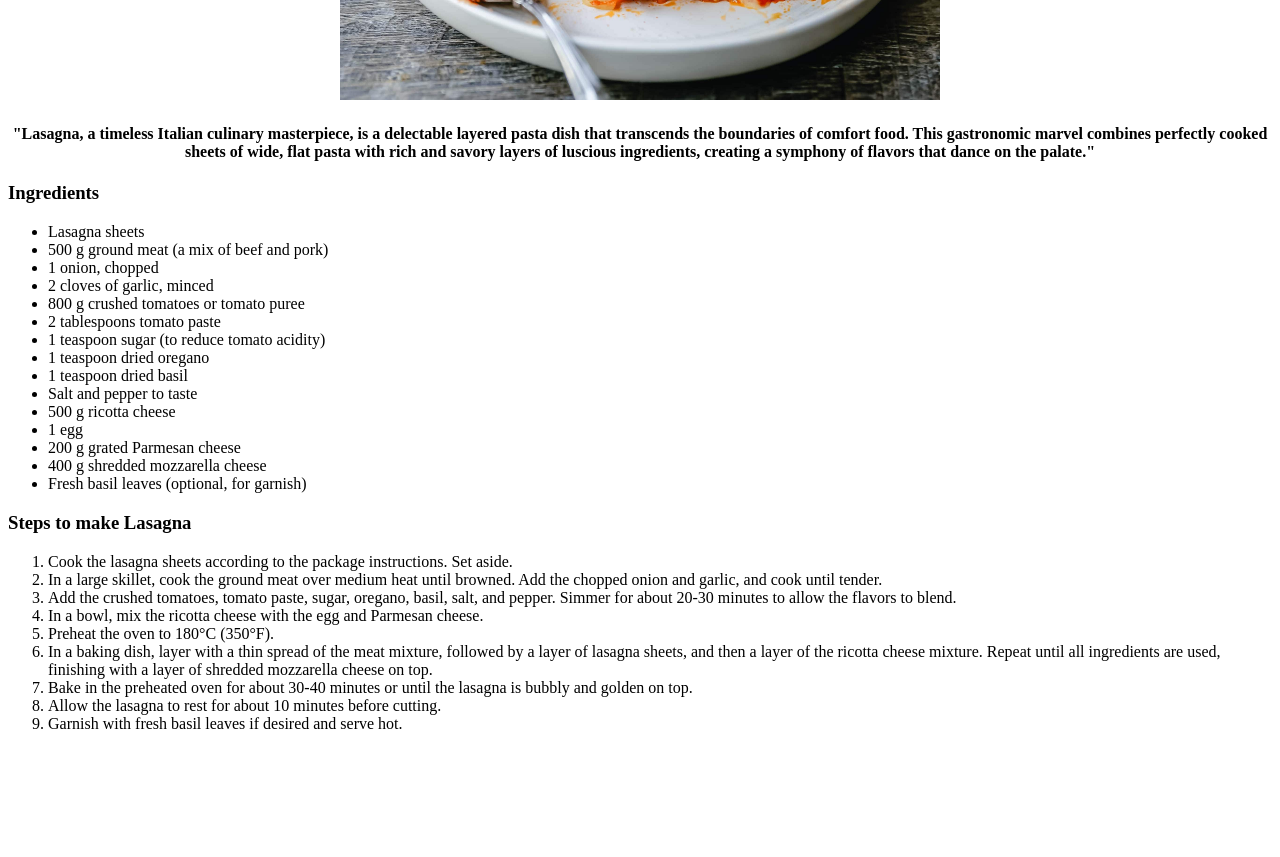
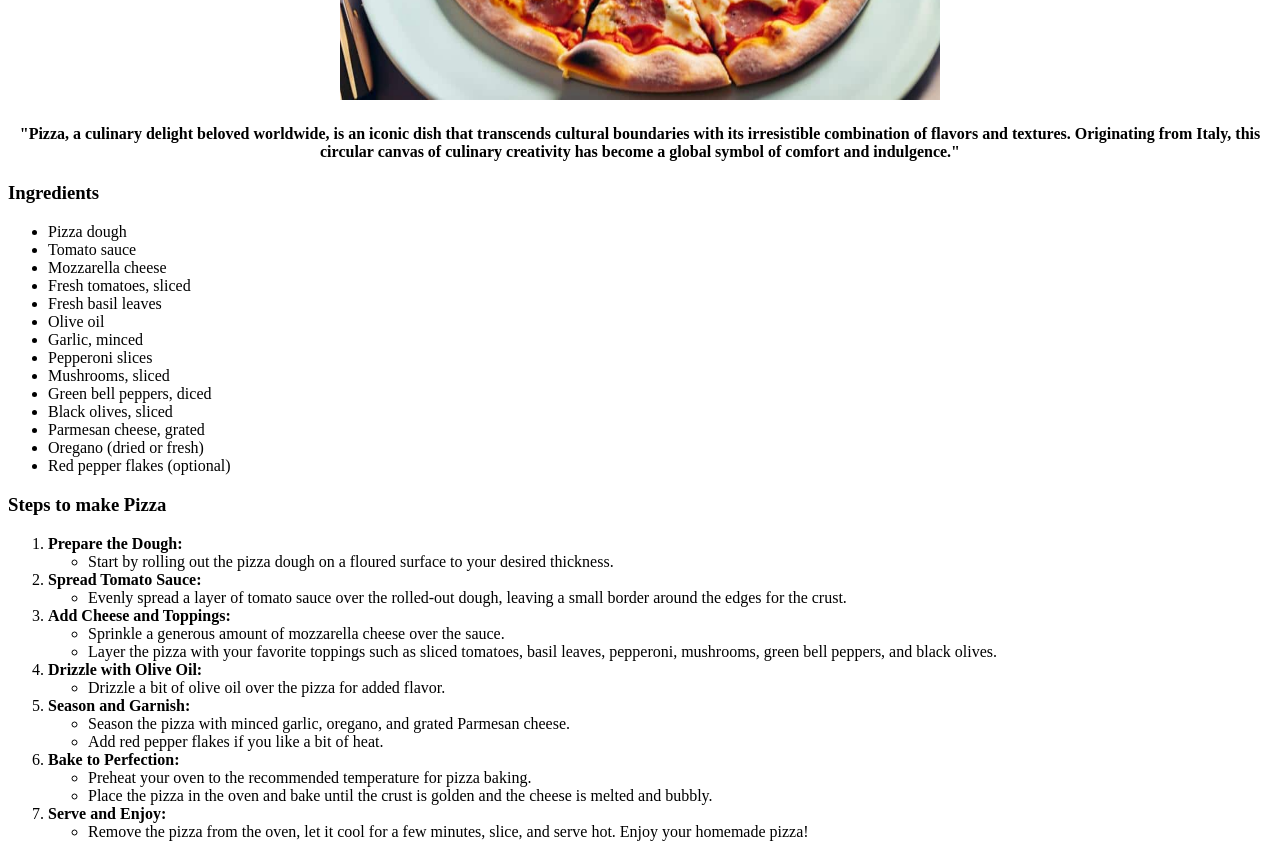
Before and after one commit to Shikantaz4/odin-recipes, a plain HTML site: page recipes/pizza.html in a window 1280 px wide. Shown: the part 380-1237 px from the top of the page. Before the commit the page ends 1129 px from the top, so only its background shows below. Drawn offline with Linux system fonts and the light colour scheme.

```diff
--- a/recipes/pizza.html
+++ b/recipes/pizza.html
@@ -2,43 +2,77 @@
 <html>
     <head lang="en">
         <meta charset="UTF-8">
-        <title>Lasagna recipe</title>
+        <title>Pizza recipe</title>
     </head>
     <body>
         <center>
-            <h1>Lasagna recipe</h1>
-            <img src="../images/lasagna.jpg" alt="image of lasagna served" height="400" width="600">
-            <h4>"Lasagna, a timeless Italian culinary masterpiece, is a delectable layered pasta dish that transcends the boundaries of comfort food. This gastronomic marvel combines perfectly cooked sheets of wide, flat pasta with rich and savory layers of luscious ingredients, creating a symphony of flavors that dance on the palate."</h4>
+            <h1>Pizza recipe</h1>
+            <img src="../images/pizza.jpg" alt="image of Pizza served" height="400" width="600">
+            <h4>"Pizza, a culinary delight beloved worldwide, is an iconic dish that transcends cultural boundaries with its irresistible combination of flavors and textures. Originating from Italy, this circular canvas of culinary creativity has become a global symbol of comfort and indulgence."</h4>
         </center>
         <h3>Ingredients</h3>
         <ul>
-            <li>Lasagna sheets</li>
-            <li>500 g ground meat (a mix of beef and pork)</li>
-            <li>1 onion, chopped</li>
-            <li>2 cloves of garlic, minced</li>
-            <li>800 g crushed tomatoes or tomato puree</li>
-            <li>2 tablespoons tomato paste</li>
-            <li>1 teaspoon sugar (to reduce tomato acidity)</li>
-            <li>1 teaspoon dried oregano</li>
-            <li>1 teaspoon dried basil</li>
-            <li>Salt and pepper to taste</li>
-            <li>500 g ricotta cheese</li>
-            <li>1 egg</li>
-            <li>200 g grated Parmesan cheese</li>
-            <li>400 g shredded mozzarella cheese</li>
-            <li>Fresh basil leaves (optional, for garnish)</li>
+            <li>Pizza dough</li>
+            <li>Tomato sauce</li>
+            <li>Mozzarella cheese</li>
+            <li>Fresh tomatoes, sliced</li>
+            <li>Fresh basil leaves</li>
+            <li>Olive oil</li>
+            <li>Garlic, minced</li>
+            <li>Pepperoni slices</li>
+            <li>Mushrooms, sliced</li>
+            <li>Green bell peppers, diced</li>
+            <li>Black olives, sliced</li>
+            <li>Parmesan cheese, grated</li>
+            <li>Oregano (dried or fresh)</li>
+            <li>Red pepper flakes (optional)</li>
         </ul>
-        <h3>Steps to make Lasagna</h3>
+        <h3>Steps to make Pizza</h3>
         <ol>
-            <li>Cook the lasagna sheets according to the package instructions. Set aside.</li>
-            <li>In a large skillet, cook the ground meat over medium heat until browned. Add the chopped onion and garlic, and cook until tender.</li>
-            <li>Add the crushed tomatoes, tomato paste, sugar, oregano, basil, salt, and pepper. Simmer for about 20-30 minutes to allow the flavors to blend.</li>
-            <li>In a bowl, mix the ricotta cheese with the egg and Parmesan cheese.</li>
-            <li>Preheat the oven to 180°C (350°F).</li>
-            <li>In a baking dish, layer with a thin spread of the meat mixture, followed by a layer of lasagna sheets, and then a layer of the ricotta cheese mixture. Repeat until all ingredients are used, finishing with a layer of shredded mozzarella cheese on top.</li>
-            <li>Bake in the preheated oven for about 30-40 minutes or until the lasagna is bubbly and golden on top.</li>
-            <li>Allow the lasagna to rest for about 10 minutes before cutting.</li>
-            <li>Garnish with fresh basil leaves if desired and serve hot.</li>
+            <li><strong>Prepare the Dough:</strong>
+                <ul>
+                    <li>Start by rolling out the pizza dough on a floured surface to your desired thickness.</li>
+                </ul>
+            </li>
+
+            <li><strong>Spread Tomato Sauce:</strong>
+                <ul>
+                    <li>Evenly spread a layer of tomato sauce over the rolled-out dough, leaving a small border around the edges for the crust.</li>
+                </ul>
+            </li>
+
+            <li><strong>Add Cheese and Toppings:</strong>
+                <ul>
+                    <li>Sprinkle a generous amount of mozzarella cheese over the sauce.</li>
+                    <li>Layer the pizza with your favorite toppings such as sliced tomatoes, basil leaves, pepperoni, mushrooms, green bell peppers, and black olives.</li>
+                </ul>
+            </li>
+
+            <li><strong>Drizzle with Olive Oil:</strong>
+                <ul>
+                    <li>Drizzle a bit of olive oil over the pizza for added flavor.</li>
+                </ul>
+            </li>
+
+            <li><strong>Season and Garnish:</strong>
+                <ul>
+                    <li>Season the pizza with minced garlic, oregano, and grated Parmesan cheese.</li>
+                    <li>Add red pepper flakes if you like a bit of heat.</li>
+                </ul>
+            </li>
+
+            <li><strong>Bake to Perfection:</strong>
+                <ul>
+                    <li>Preheat your oven to the recommended temperature for pizza baking.</li>
+                    <li>Place the pizza in the oven and bake until the crust is golden and the cheese is melted and bubbly.</li>
+                </ul>
+            </li>
+
+            <li><strong>Serve and Enjoy:</strong>
+                <ul>
+                    <li>Remove the pizza from the oven, let it cool for a few minutes, slice, and serve hot. Enjoy your homemade pizza!</li>
+                </ul>
+            </li>
         </ol>
 
     </body>
```
Also changed, not shown: recipes/kimchi.html (+1 -1 lines), recipes/lasagna.html (+5 -5 lines), images/kimchi.jpg (added), images/pizza.jpg (added).
